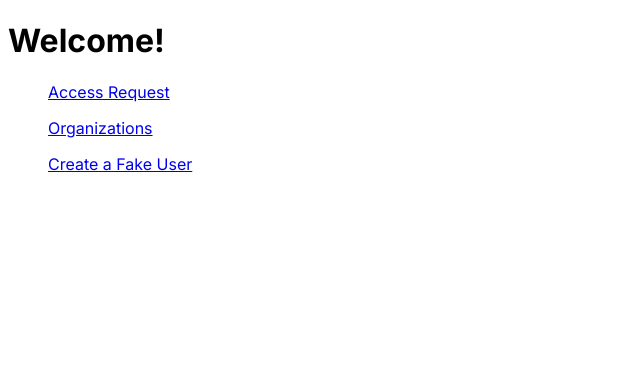
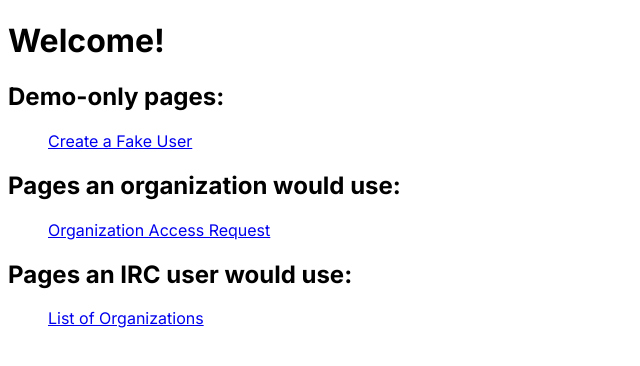
Before and after one commit to bcgov/cas-hackathon-reg, a Next.js app in the folder client/: page / in a window 1280 px wide. Shown: the top 366 px of the page, without its empty margins (0-640 px from the left). Built offline with nearby package versions, Linux system fonts and the light colour scheme.

Commit message:
chore: update homepage links

```diff
--- a/client/app/page.tsx
+++ b/client/app/page.tsx
@@ -6,14 +6,17 @@ export default function Home() {
     <main>
       <div>
         <h1>Welcome!</h1>
-        <ul>
-          <Link href="/access-request">Access Request</Link>
-        </ul>
-        <ul>
-          <Link href="/organizations">Organizations</Link>
-        </ul>
+        <h2>Demo-only pages:</h2>
         <ul>
           <Link href="/fake-user">Create a Fake User</Link>
+        </ul>
+        <h2>Pages an organization would use:</h2>
+        <ul>
+          <Link href="/access-request">Organization Access Request</Link>
+        </ul>
+        <h2>Pages an IRC user would use:</h2>
+        <ul>
+          <Link href="/organizations">List of Organizations</Link>
         </ul>
       </div>
     </main>
```
